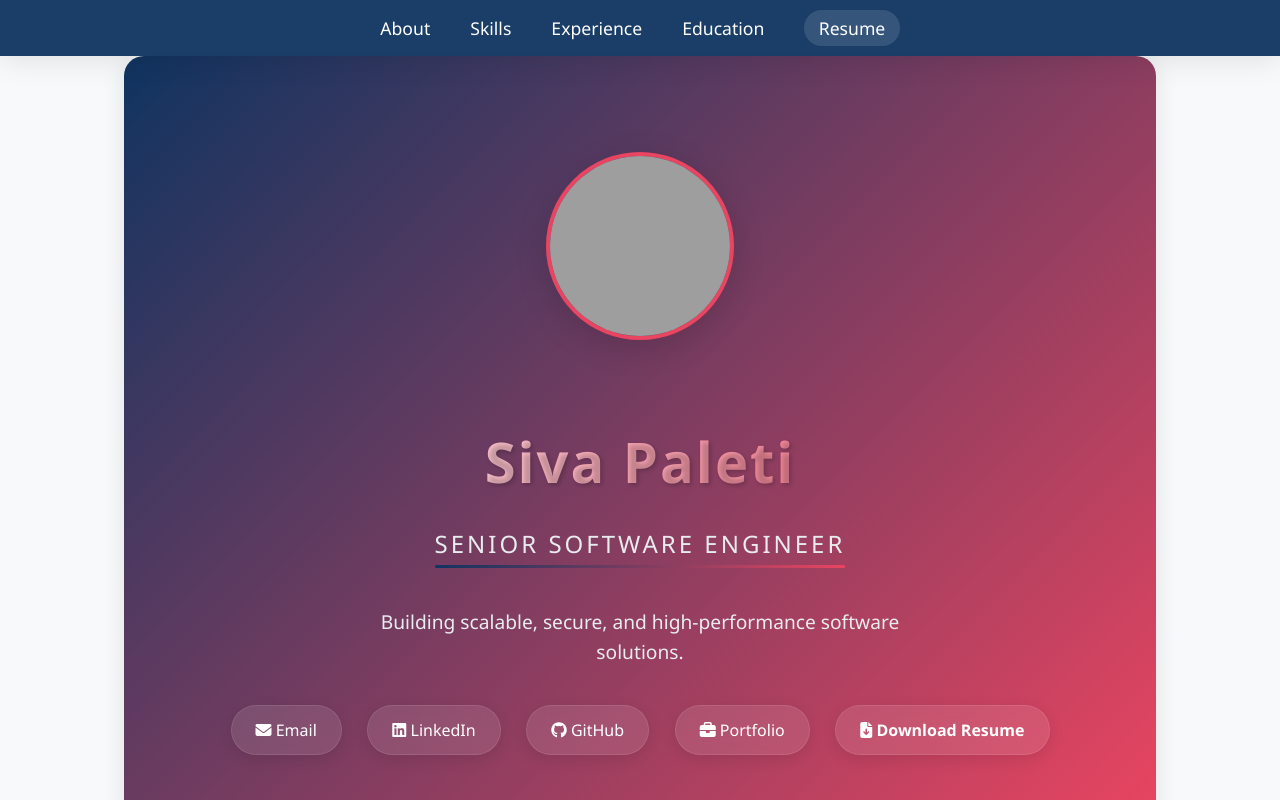
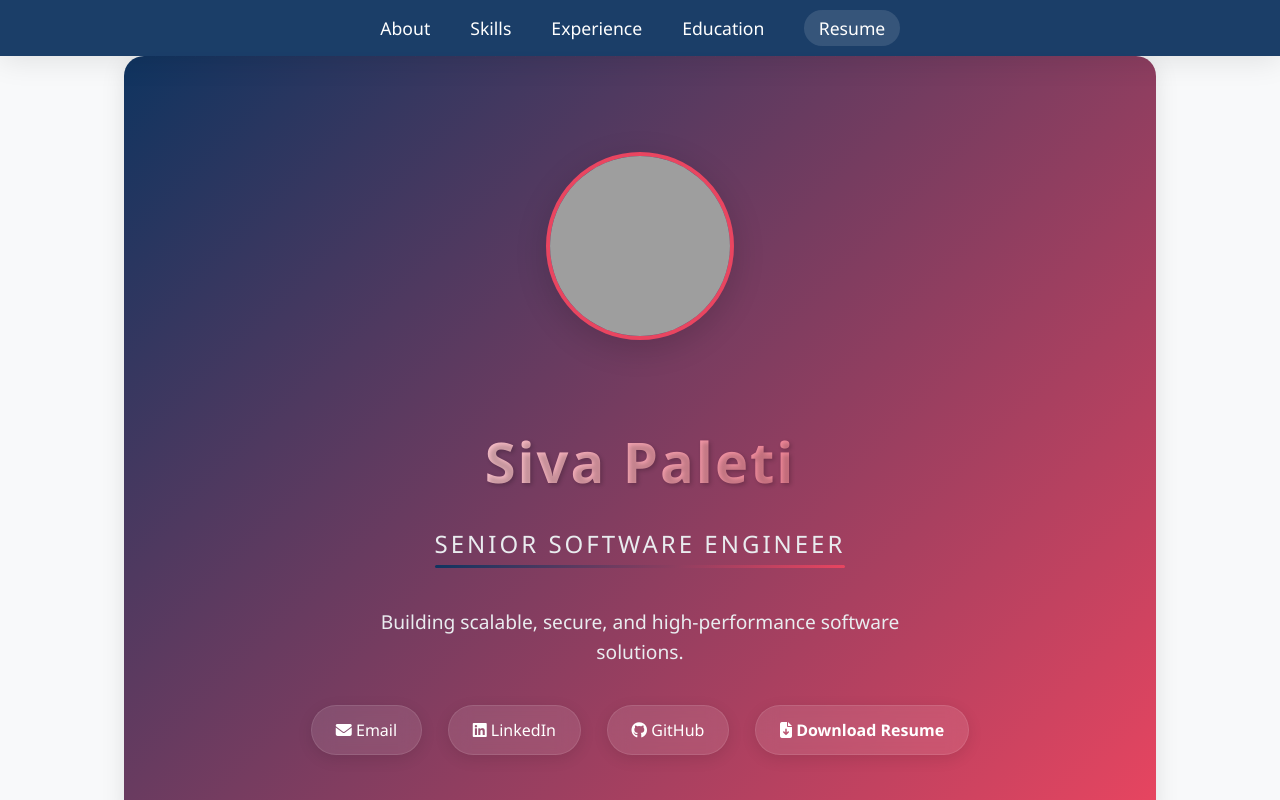
Before and after one commit to sivapaleti-2105/My-Portfolio, a plain HTML site: page index.html in a window 1280 px wide. Shown: the top 800 px of the page. Drawn offline with Linux system fonts and the light colour scheme; grey boxes are pictures that could not be loaded.

Commit message:
fix few more things

```diff
--- a/index.html
+++ b/index.html
@@ -30,7 +30,7 @@
             <li><a href="#skills">Skills</a></li>
             <li><a href="#experience">Experience</a></li>
             <li><a href="#education">Education</a></li>
-            <li><a class="nav-resume" href="assets/resume/Siva_Paleti_Resume.docx" download>Resume</a></li>
+            <li><a class="nav-resume" href="assets/resume/Siva_Paleti_Resume.pdf" target="_blank">Resume</a></li>
         </ul>
     </nav>
 
@@ -42,7 +42,7 @@
             <h2>Senior Software Engineer</h2>
             <p class="typing-text">Building scalable, secure, and high-performance software solutions.</p>
             <div class="hero-links">
-                <a href="mailto:sivapaleti21@outlook.com" class="hero-link">
+                <a href="mailto:sivapaleti21@outlook.com" class="hero-link" target="_blank" rel="noopener noreferrer">
                     <i class="fas fa-envelope"></i>
                     <span>Email</span>
                 </a>
@@ -55,10 +55,6 @@
                     class="hero-link">
                     <i class="fab fa-github"></i>
                     <span>GitHub</span>
-                </a>
-                <a href="#" class="hero-link">
-                    <i class="fas fa-briefcase"></i>
-                    <span>Portfolio</span>
                 </a>
                 <a class="resume-button" href="assets/resume/Siva_Paleti_Resume.docx" download>
                     <i class="fas fa-file-download"></i>
```
